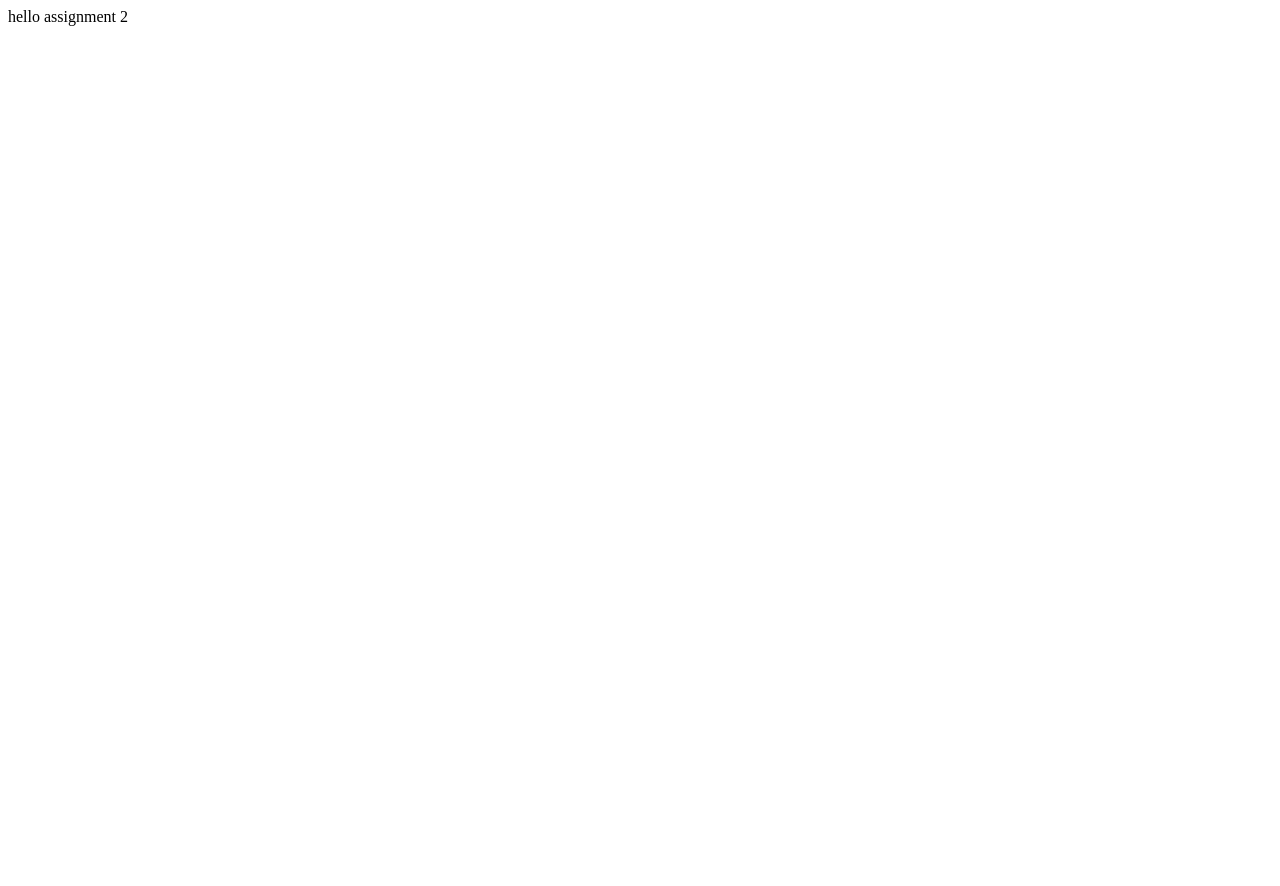
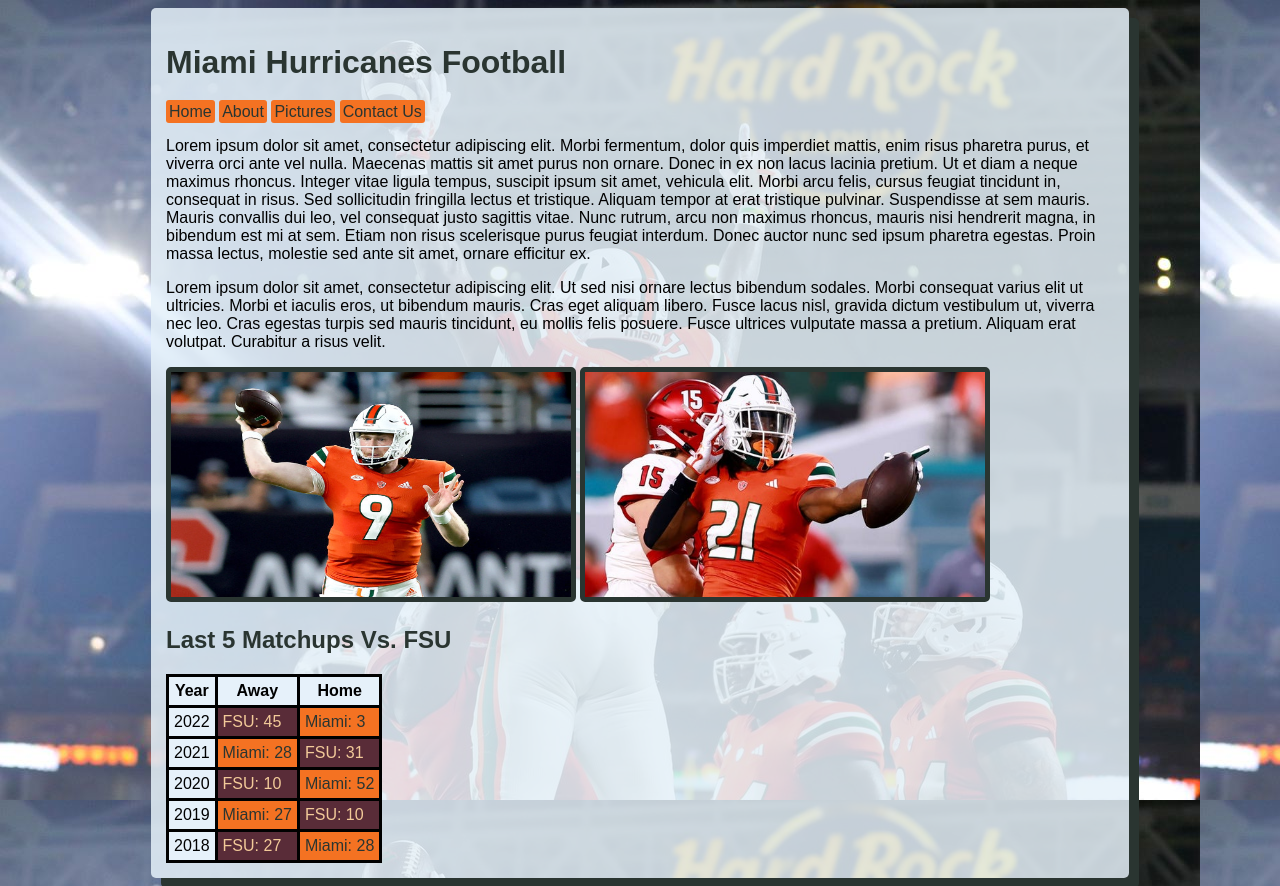
Before and after one commit to fschein2/fschein2.github.io, a plain HTML site: page assignments/assignment2/index.html in a window 1280 px wide. Before the commit the page ends 800 px from the top, so only its background shows below. Drawn offline with Linux system fonts and the light colour scheme.

Commit message:
Completed assignment 2 index and css

```diff
--- a/assignments/assignment2/index.html
+++ b/assignments/assignment2/index.html
@@ -1 +1,89 @@
-hello assignment 2
+<!DOCTYPE html>
+<html lang="en">
+    <head>
+        <title>Assignment 2</title>
+        <link rel="stylesheet" href="styles.css">
+    </head>
+
+    <body>
+        <div id="content">
+            <h1>Miami Hurricanes Football</h1>
+
+            <nav id="main-nav">
+                <a href="../../index.html">Home</a>
+                <a href="#">About</a>
+                <a href="#">Pictures</a>
+                <a href="#">Contact Us</a>
+            </nav>
+
+            <p>
+                Lorem ipsum dolor sit amet, consectetur adipiscing elit.
+                Morbi fermentum, dolor quis imperdiet mattis, enim risus
+                pharetra purus, et viverra orci ante vel nulla. Maecenas
+                mattis sit amet purus non ornare. Donec in ex non lacus
+                lacinia pretium. Ut et diam a neque maximus rhoncus.
+                Integer vitae ligula tempus, suscipit ipsum sit amet,
+                vehicula elit. Morbi arcu felis, cursus feugiat tincidunt
+                in, consequat in risus. Sed sollicitudin fringilla lectus
+                et tristique. Aliquam tempor at erat tristique pulvinar.
+                Suspendisse at sem mauris. Mauris convallis dui leo, vel
+                consequat justo sagittis vitae. Nunc rutrum, arcu non
+                maximus rhoncus, mauris nisi hendrerit magna, in bibendum
+                est mi at sem. Etiam non risus scelerisque purus feugiat
+                interdum. Donec auctor nunc sed ipsum pharetra egestas.
+                Proin massa lectus, molestie sed ante sit amet, ornare
+                efficitur ex.
+            </p>
+
+            <p>
+                Lorem ipsum dolor sit amet, consectetur adipiscing elit.
+                Ut sed nisi ornare lectus bibendum sodales. Morbi
+                consequat varius elit ut ultricies. Morbi et iaculis eros,
+                ut bibendum mauris. Cras eget aliquam libero. Fusce lacus
+                nisl, gravida dictum vestibulum ut, viverra nec leo. Cras
+                egestas turpis sed mauris tincidunt, eu mollis felis
+                posuere. Fusce ultrices vulputate massa a pretium.
+                Aliquam erat volutpat. Curabitur a risus velit.
+            </p>
+
+            <img src="images/Miami9.jpg">
+            <img src="images/Miami21.jpg">
+
+            <h2>Last 5 Matchups Vs. FSU</h2>
+
+            <table>
+                <tr>
+                    <th>Year</th>
+                    <th>Away</th>
+                    <th>Home</th>
+                </tr>
+                <tr>
+                    <td>2022</td>
+                    <td class="FSU">FSU: 45</td>
+                    <td class="Miami">Miami: 3</td>
+                </tr>
+                <tr>
+                    <td>2021</td>
+                    <td class="Miami">Miami: 28</td>
+                    <td class="FSU">FSU: 31</td>
+                </tr>
+                <tr>
+                    <td>2020</td>
+                    <td class="FSU">FSU: 10</td>
+                    <td class="Miami">Miami: 52</td>
+                </tr>
+                <tr>
+                    <td>2019</td>
+                    <td class="Miami">Miami: 27</td>
+                    <td class="FSU">FSU: 10</td>
+                </tr>
+                <tr>
+                    <td>2018</td>
+                    <td class="FSU">FSU: 27</td>
+                    <td class="Miami">Miami: 28</td>
+                </tr>
+            </table>
+
+        </div>
+    </body>
+</html>
--- /dev/null
+++ b/assignments/assignment2/styles.css
@@ -0,0 +1,70 @@
+/* Structure */
+body {
+    background: url(images/TD.jpg);
+}
+
+#content {
+    background-color: rgba(230, 241, 250, 0.85);
+    width: 75%;
+    margin: auto;
+    padding: 15px;
+    border-radius: 5px;
+    box-shadow: 10px 10px #2A3531;
+}
+
+/* Typography */
+body {
+    font-family: Arial, Helvetica, sans-serif;
+}
+
+h1 {
+    color:#2A3531;
+}
+
+h2 {
+    color:#2A3531;
+}
+
+/* Navigation */
+#main-nav a {
+    text-decoration: none;
+    background-color: #F47222;
+    color:#2A3531;
+    padding: 3px;
+    border-radius: 3px;
+}
+
+#main-nav a:hover {
+    background-color: #748D94;
+    color:#2A3531;
+}
+
+
+/* Table */
+table {
+    border-collapse: collapse;
+}
+
+td,
+th {
+    border: 3px solid black;
+    background-color: #E6F1FA;
+    padding: 5px;
+}
+
+.Miami {
+    background: #F47222;
+    color:#2A3531;
+}
+.FSU {
+    background: #592C38;
+    color: #F2CA99;
+}
+
+/* Images */
+img {
+    width: 400px;
+    height: 225px;
+    border: 5px solid #2A3531;
+    border-radius: 5px;
+}
```
Also changed, not shown: assignments/assignment2/images/Miami-Hurricanes-Logo.jpg (added), assignments/assignment2/images/Miami21.jpg (added), assignments/assignment2/images/Miami9.jpg (added), assignments/assignment2/images/TD.jpg (added).
